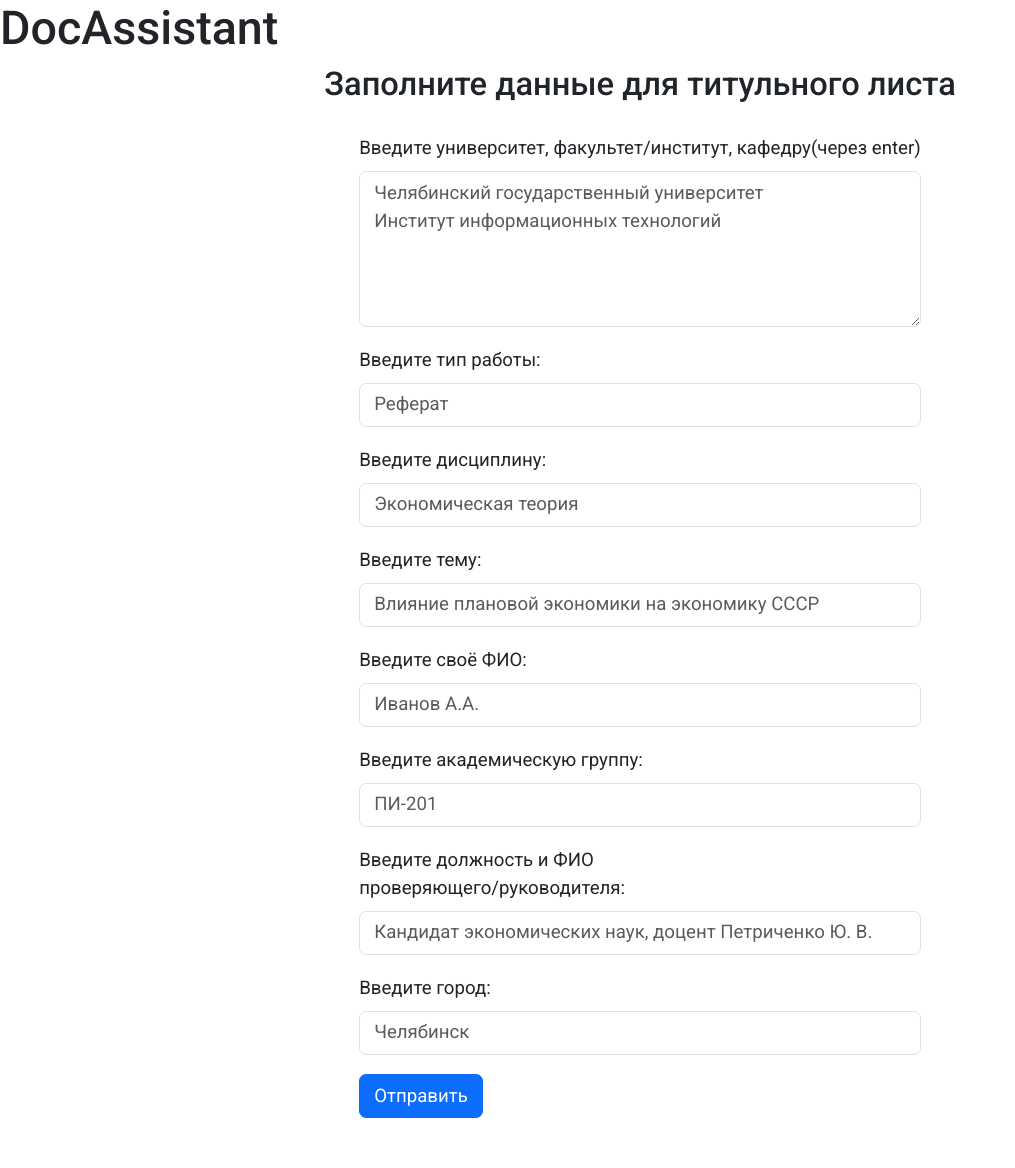
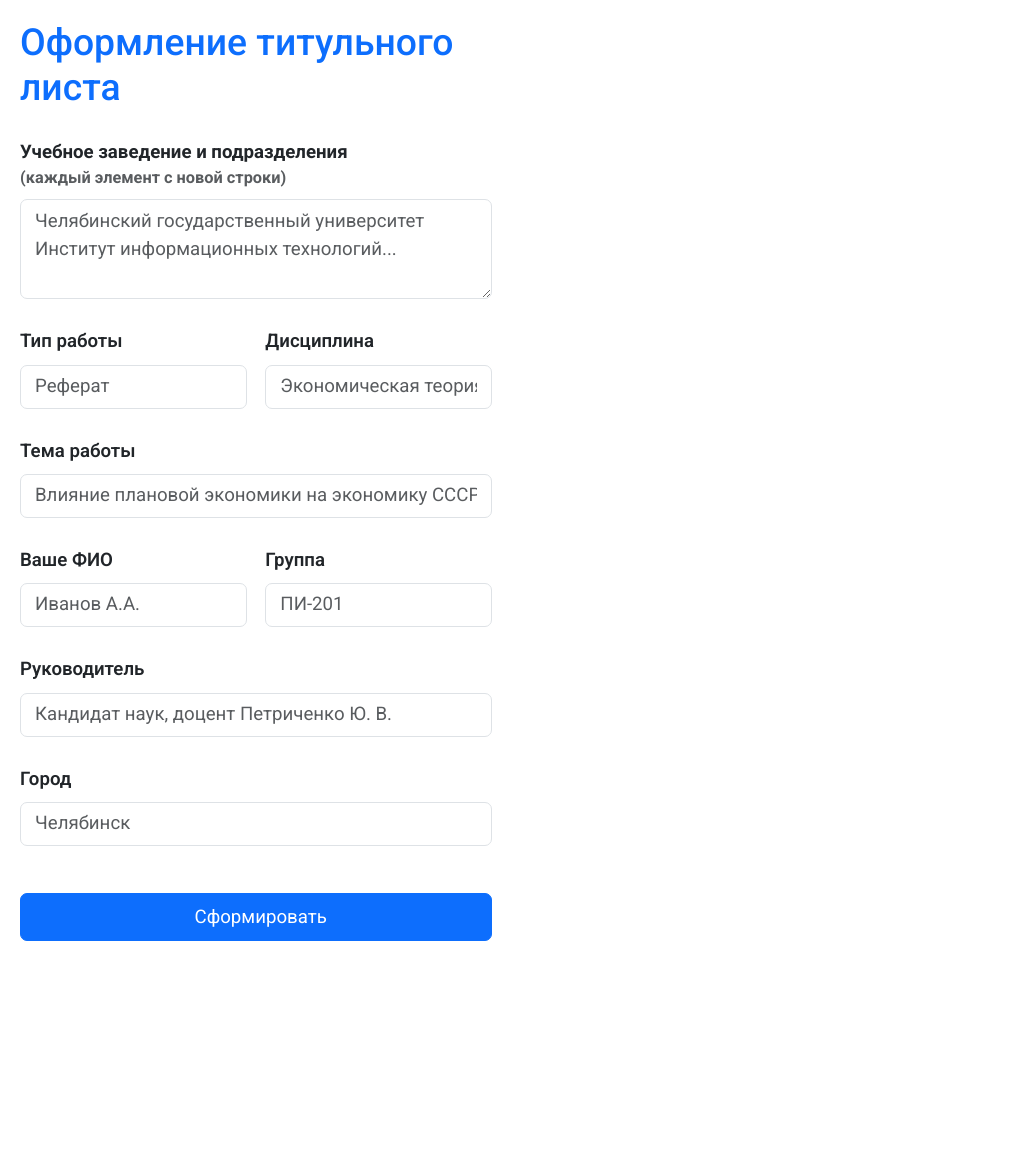
Before and after one commit to angst1437/AIdocAssistant, a Flask app: page /form in a window 1280 px wide. Shown: the whole page, without its empty margins (0-1015 px from the left). After the commit the page ends 941 px from the top, so only its background shows below. Run offline with Flask 3, Linux system fonts and the light colour scheme; some libraries are stand-ins or nearby versions.

Commit message:
Added document preview and the start page has been changed

```diff
--- a/web/app.py
+++ b/web/app.py
@@ -1,4 +1,4 @@
-from flask import Flask, render_template, request, send_file
+from flask import Flask, render_template, request, send_file, jsonify
 from docx import Document
 from io import BytesIO
 from logic import builder, partition, datatypes
@@ -20,18 +20,21 @@ def form():
 
 @app.route('/generate', methods=['POST'])
 def generate_doc():
+
+    # Получаем json после отправки с формы
+    data = request.get_json()
+
+    # Заполняем шаблон титульного листа и создаём документ
     title = datatypes.TitleData(
-        university_info=list(filter(lambda elem: elem.strip() != "",request.form.get('university-info').split('\n'))),
-        work_type=request.form.get('work-type'),
-        subject=request.form.get('work-subject'),
-        theme=request.form.get('work-theme'),
-        author=request.form.get('fullname'),
-        group=request.form.get('group'),
-        educator=request.form.get('educator'),
-        city=request.form.get('city'),
+        university_info=list(filter(lambda elem: elem.strip() != "",data.get("university-info").split('\n'))),
+        work_type=data.get('work-type'),
+        subject=data.get('work-subject'),
+        theme=data.get('work-theme'),
+        author=data.get('fullname'),
+        group=data.get('group'),
+        educator=data.get('educator'),
+        city=data.get('city'),
     )
-
-
     doc_builder = builder.DocBuilder()
 
     # Добавляем содержимое
@@ -46,7 +49,7 @@ def generate_doc():
     # Отправляем файл пользователю
     return send_file(
         file_stream,
-        as_attachment=True,
+        as_attachment=False,
         download_name='generated_document.docx',
         mimetype='application/vnd.openxmlformats-officedocument.wordprocessingml.document'
     )
@@ -66,7 +69,7 @@ def process_docx():
     try:
         # Здесь должна быть логика обработки файла
 
-        return "File processed successfully", 200
+        return f"File processed successfully {file.filename}", 200
     except Exception as e:
         return f"Error processing file: {str(e)}", 500
 
--- a/web/templates/form.html
+++ b/web/templates/form.html
@@ -10,64 +10,141 @@
     <link rel="stylesheet" href="{{ url_for('static', filename='styles.css') }}">
     <link href="https://cdn.jsdelivr.net/npm/bootstrap@5.3.0/dist/css/bootstrap.min.css" rel="stylesheet">
     <script src="https://cdn.jsdelivr.net/npm/bootstrap@5.3.0/dist/js/bootstrap.bundle.min.js"></script>
+    <script src="https://unpkg.com/jszip/dist/jszip.min.js"></script>
+    <script src="https://cdn.jsdelivr.net/npm/docx-preview@latest/dist/docx-preview.js"></script>
 </head>
 <body>
-    <h1 id="logo">DocAssistant</h1>
-    <h3 id="title-form-header">Заполните данные для титульного листа</h3>
-    <div id="inputs">
-        <div class="title-form">
-            <form method="POST" action="/generate" >
-                <div class="mb-3">
-                    <label class="form-label" >
-                        Введите университет, факультет/институт, кафедру(через enter)
+    <div id="inputs" style="float: left; width: 40%; padding: 20px;">
+        <form id="title-form" class="needs-validation h-100" novalidate>
+            <h2 class="mb-4 text-primary">Оформление титульного листа</h2>
+
+            <!-- Университет -->
+            <div class="mb-4">
+                <label class="form-label fw-bold">
+                    Учебное заведение и подразделения
+                    <span class="text-muted d-block small">(каждый элемент с новой строки)</span>
                 </label>
-                    <textarea name="university-info" type="text" class="form-control" rows="5" cols="30" required
-                              placeholder="Челябинский государственный университет&#10Институт информационных технологий"></textarea>
+                <textarea name="university-info"
+                        class="form-control"
+                        rows="3"
+                        placeholder="Челябинский государственный университет&#10;Институт информационных технологий..."
+                        required></textarea>
             </div>
 
-                <div class="mb-3">
-                    <label class="form-label" >Введите тип работы:</label>
-                    <input name="work-type" type="text" class="form-control" placeholder="Реферат" required>
+            <!-- Основные поля в 2 колонки -->
+            <div class="row g-3 mb-4">
+                <div class="col-6">
+                    <label class="form-label fw-semibold">Тип работы</label>
+                    <input name="work-type"
+                        type="text"
+                        class="form-control"
+                        placeholder="Реферат"
+                        required>
                 </div>
 
-                <div class="mb-3">
-                    <label class="form-label" >Введите дисциплину:</label>
-                    <input name="work-subject" type="text" class="form-control" placeholder="Экономическая теория" required>
+                <div class="col-6">
+                    <label class="form-label fw-semibold">Дисциплина</label>
+                    <input name="work-subject"
+                        type="text"
+                        class="form-control"
+                        placeholder="Экономическая теория"
+                        required>
+                </div>
             </div>
 
-                <div class="mb-3">
-                    <label class="form-label" >Введите тему:</label>
-                    <input name="work-theme" type="text" class="form-control"
-                           placeholder="Влияние плановой экономики на экономику СССР" required>
+            <!-- Тема -->
+            <div class="mb-4">
+                <label class="form-label fw-semibold">Тема работы</label>
+                <input name="work-theme"
+                    type="text"
+                    class="form-control"
+                    placeholder="Влияние плановой экономики на экономику СССР"
+                    required>
             </div>
 
-                <div class="mb-3">
-                    <label class="form-label" >Введите своё ФИО:</label>
-                    <input name="fullname" type="text" class="form-control" placeholder="Иванов А.А." required>
+            <!-- Личные данные -->
+            <div class="row g-3 mb-4">
+                <div class="col-6">
+                    <label class="form-label fw-semibold">Ваше ФИО</label>
+                    <input name="fullname"
+                        type="text"
+                        class="form-control"
+                        placeholder="Иванов А.А."
+                        required>
                 </div>
 
-                <div class="mb-3">
-                    <label class="form-label" >Введите академическую группу:</label>
-                    <input name="group" type="text" class="form-control" placeholder="ПИ-201" required>
+                <div class="col-6">
+                    <label class="form-label fw-semibold">Группа</label>
+                    <input name="group"
+                        type="text"
+                        class="form-control"
+                        placeholder="ПИ-201"
+                        required>
+                </div>
             </div>
 
-                <div class="mb-3">
-                    <label class="form-label" >Введите должность и ФИО<br> проверяющего/руководителя:</label>
-                    <input name="educator" type="text" class="form-control"
-                           placeholder="Кандидат экономических наук, доцент Петриченко Ю. В." required>
+            <!-- Проверяющий -->
+            <div class="mb-4">
+                <label class="form-label fw-semibold">Руководитель</label>
+                <input name="educator"
+                    type="text"
+                    class="form-control"
+                    placeholder="Кандидат наук, доцент Петриченко Ю. В."
+                    required>
             </div>
 
-                <div class="mb-3">
-                    <label class="form-label" >Введите город:</label>
-                    <input name="city" type="text" class="form-control" placeholder="Челябинск" required>
+            <!-- Город -->
+            <div class="mb-4">
+                <label class="form-label fw-semibold">Город</label>
+                <input name="city"
+                    type="text"
+                    class="form-control"
+                    placeholder="Челябинск"
+                    required>
             </div>
 
-                <button type="submit" class="btn btn-primary">Отправить</button>
+            <!-- Кнопка -->
+            <button type="submit" class="btn btn-primary w-100 py-2 mt-3">
+                <i class="bi bi-file-text me-2"></i>Сформировать
+            </button>
         </form>
     </div>
-        <div class="intro-form">
+    <div id="preview" style="float: right; width: 60%;"></div>
 
-        </div>
-    </div>
+    <script>
+        const titleForm = document.getElementById('title-form');
+        const preview = document.getElementById('preview');
+
+        titleForm.onsubmit = async (e) => {
+            e.preventDefault();
+
+            // Собираем данные формы
+            const formData = new FormData(titleForm);
+            const data = Object.fromEntries(formData.entries());
+
+            // Отправляем на сервер Flask
+            try {
+                const response = await fetch('/generate', {
+                    method: 'POST',
+                    headers: { 'Content-Type': 'application/json' },
+                    body: JSON.stringify(data),
+                });
+
+                if (!response.ok) throw new Error('Ошибка генерации документа');
+
+                // Получаем DOCX как Blob
+                const blob = await response.blob();
+
+                // Рендерим через docx-preview.js
+                docx.renderAsync(blob, preview, null, {
+                    className: "docx",
+                    inWrapper: true,
+                });
+            } catch (error) {
+                console.error('Ошибка:', error);
+                preview.innerHTML = `<p style="color: red">${error.message}</p>`;
+            }
+        };
+    </script>
 </body>
 </html>
```
Also changed, not shown: web/static/styles.css (+14 -56 lines), web/templates/choose.html (+54 -33 lines), 1 other file. Lines whose indentation alone changed are shown as unchanged.
